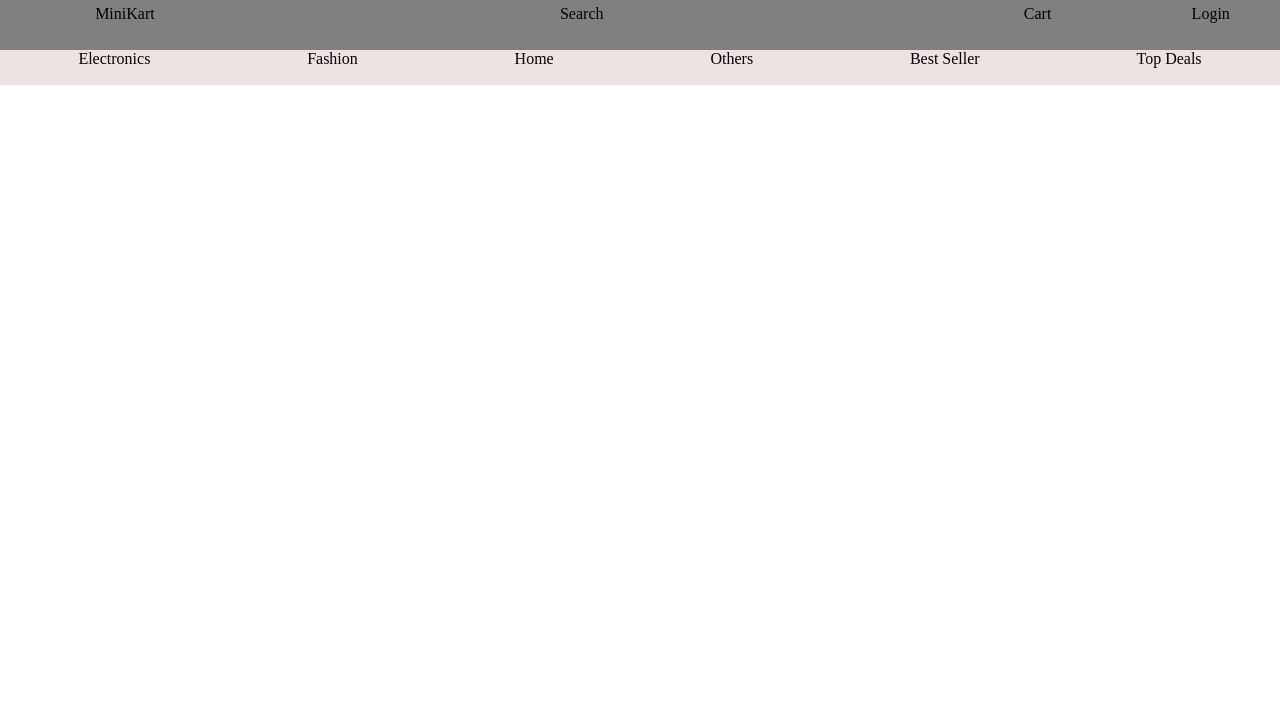
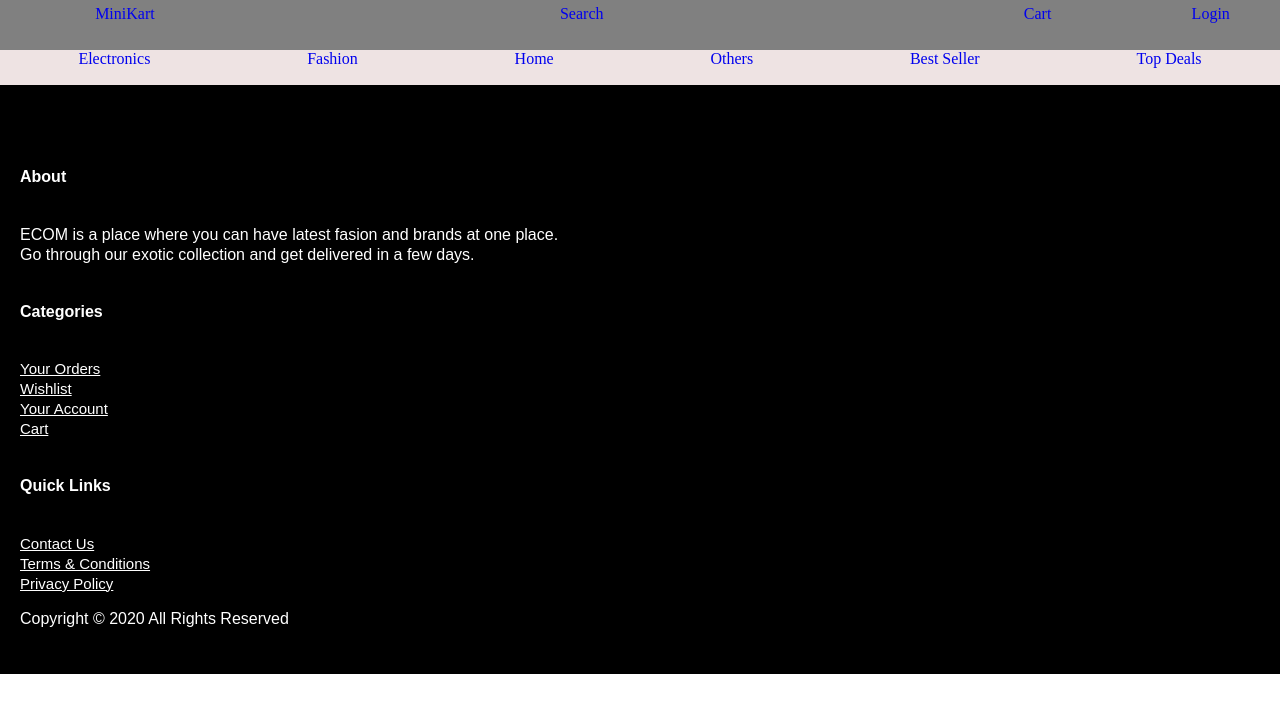
Before and after one commit to Deepesh99/ecom, a Django app: template template/basic.html in a window 1280 px wide. Shown: the top 713 px of the page. Run offline with Django 3.2, Linux system fonts and the light colour scheme; the template is opened without the code that fills it, so the values that code supplies are empty.

Commit message:
<-- Footer added 24-12-2020

```diff
--- a/template/basic.css
+++ b/template/basic.css
@@ -106,13 +106,58 @@ li.login {
 .head1 ul{
 
 } */
-a:link {
-    color:black;
+
+/* a:link {
+    color: black;
 }
 a:visited {
     color: black;
 }
 
 a:hover {
-    color: red;
+  color: beige;
 }
+*/
+
+/* ---------------FOOTER STARTS FROM HERE --------------  */
+
+.site-footer
+{
+  font-family: Arial;
+  background-color:black;
+  padding:45px 20px;
+  font-size:15px;
+  line-height:20px;
+  color:white;
+}
+
+.site-footer h6
+{
+  color:#fff;
+  font-size:16px;
+}
+
+.site-footer .container{
+    font-size: 16px;
+    font-family: arial;
+    color:white;
+}
+
+.footer-links
+{
+  padding-left:0;
+  list-style:none
+}
+.footer-links li
+{
+  display:block
+}
+.footer-links a
+{
+  color:white;
+}
+
+.copyright-text
+{
+  margin:0
+}
--- a/template/basic.html
+++ b/template/basic.html
@@ -39,8 +39,39 @@
             </ul>
         </div>
     </div>
-    <div class="content"></div>
-    <div class="footer"></div>
+    <div class="content">
+    </div>
+
+    <!------------------ FOOTER STARTS FROM HERE -------------------------->
+
+    <footer class="site-footer">
+        <div class="container">
+              <h6>About</h6>
+              <p>ECOM is a place where you can have latest fasion and brands at one place.<br>
+                 Go through our exotic collection and get delivered in a few days.</p>
+            </div>
+
+
+              <h6>Categories</h6>
+              <ul class="footer-links">
+                <li><a href="#">Your Orders</a></li>
+                <li><a href="#">Wishlist</a></li>
+                <li><a href="#">Your Account</a></li>
+                <li><a href="#">Cart</a></li>
+              </ul>
+
+              <h6>Quick Links</h6>
+              <ul class="footer-links">
+                <li><a href="#">Contact Us</a></li>
+                <li><a href="#">Terms & Conditions</a></li>
+                <li><a href="#">Privacy Policy</a></li>
+              </ul>
+
+        <div class="container">
+              <p class="copyright-text">Copyright &copy; 2020 All Rights Reserved
+              </p>
+            </div>
+  </footer>
 
 
 </body>
```
